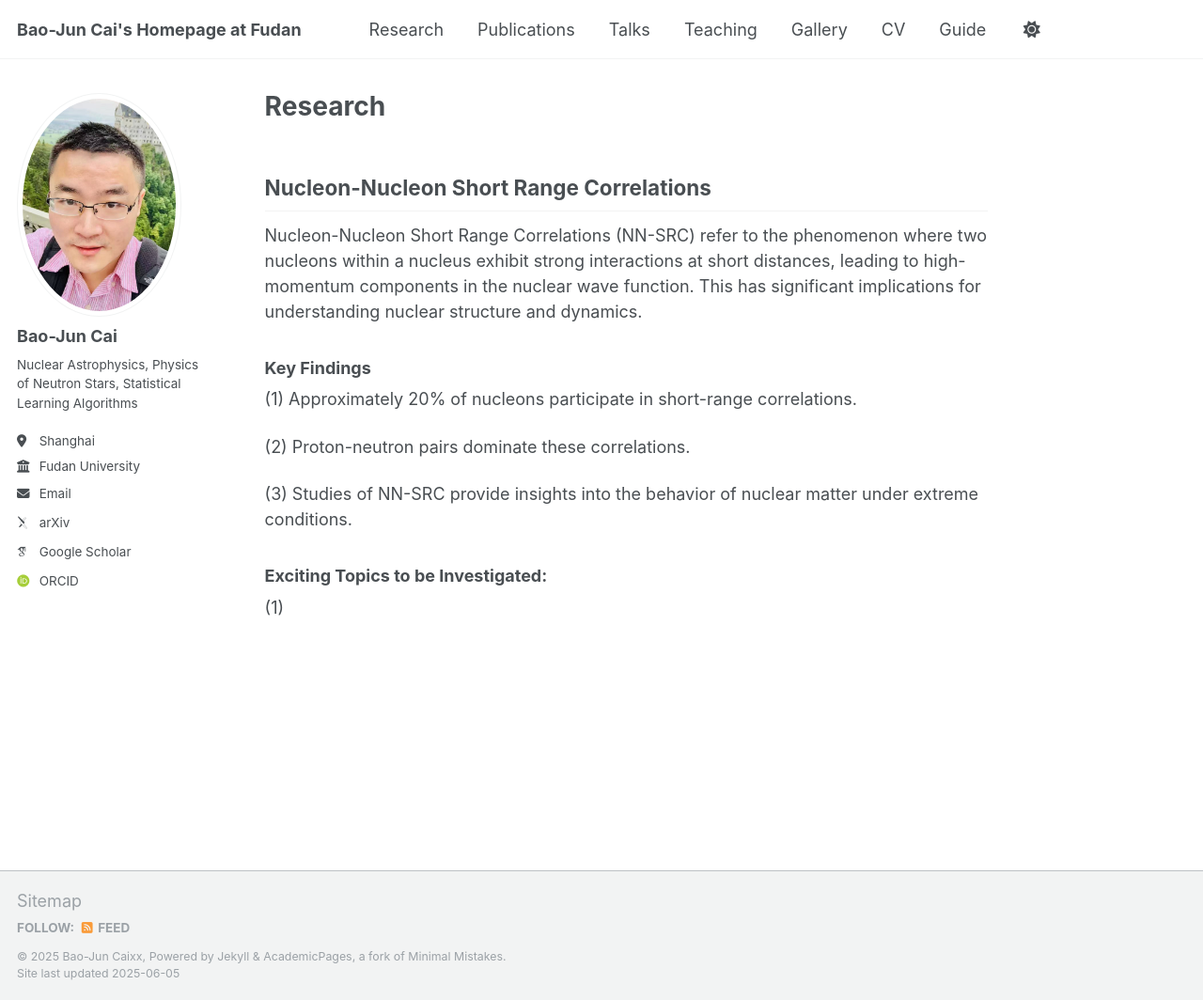
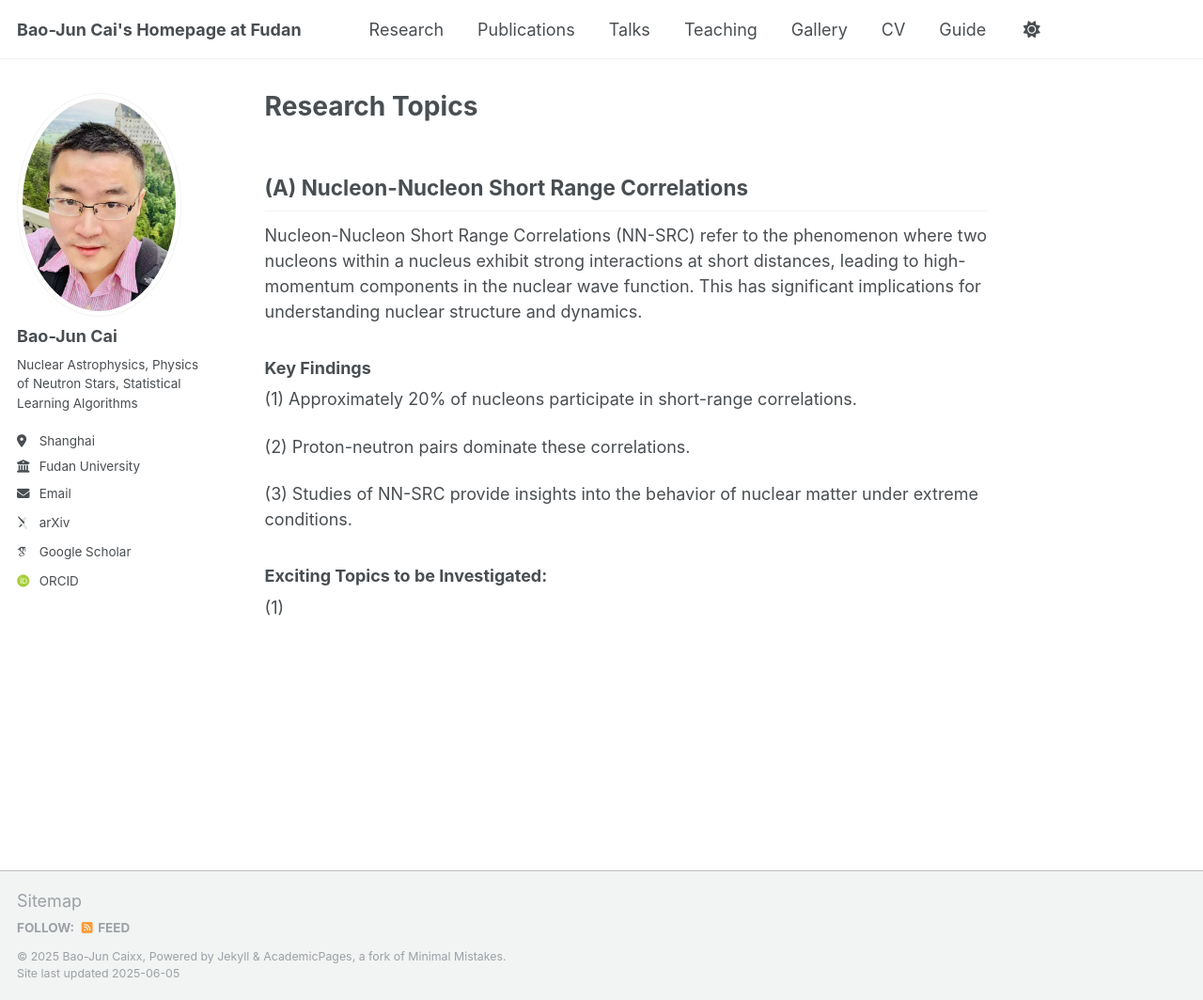
Before and after one commit to bjcai-phys/bjcai-phys.github.io, a Jekyll site: the page built from _pages/research.md, in a window 1280 px wide and 1064 px high. Shown: the whole window at 94% size. Built offline with Jekyll 4.4.1, drawn with Linux system fonts in a browser that asks for light colours; some web fonts are replaced.

Commit message:
Update research.md

```diff
--- a/_pages/research.md
+++ b/_pages/research.md
@@ -1,10 +1,11 @@
 ---
 layout: single
-title: "Research"
+title: "Research Topics"
 permalink: /research/
 author_profile: true
 ---
-## Nucleon-Nucleon Short Range Correlations
+
+## (A) Nucleon-Nucleon Short Range Correlations
 
 Nucleon-Nucleon Short Range Correlations (NN-SRC) refer to the phenomenon where two nucleons within a nucleus exhibit strong interactions at short distances, leading to high-momentum components in the nuclear wave function. This has significant implications for understanding nuclear structure and dynamics.
 
```
